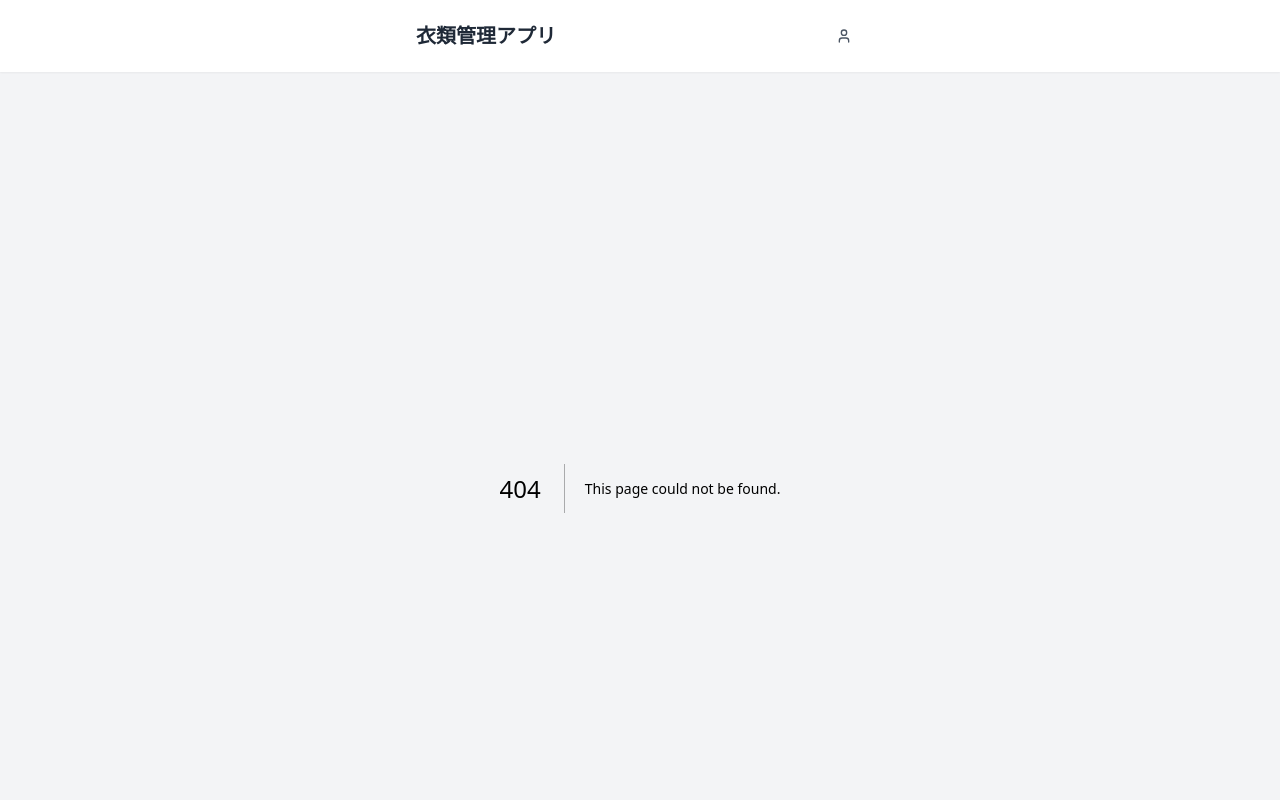
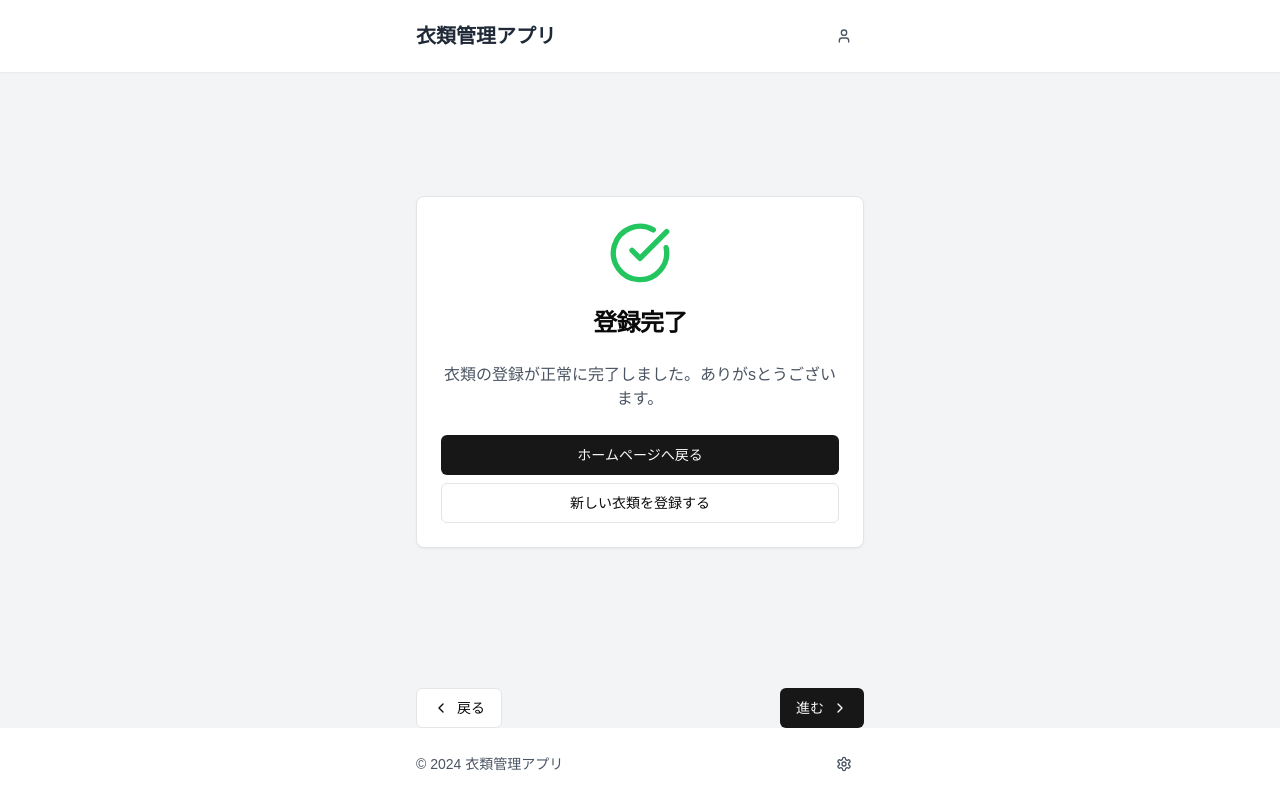
Before and after one commit to ririsow/stockMemo, a Next.js app in the folder stock_memo/: page /register/confirmation in a window 1280 px wide. Before the commit this address had no page. Shown: the top 800 px of the page. Built offline with nearby package versions, Linux system fonts and the light colour scheme.

Commit message:
登録完了画面仮実装

```diff
--- /dev/null
+++ b/stock_memo/src/app/register/confirmation/page.tsx
@@ -0,0 +1,43 @@
+'use client'
+
+import { useRouter } from 'next/navigation'
+import { Button } from "@/components/ui/button"
+import { Card, CardContent, CardFooter, CardHeader, CardTitle } from "@/components/ui/card"
+import { CheckCircle } from 'lucide-react'
+
+export default function RegistrationComplete() {
+  const router = useRouter()
+
+  return (
+    <div className="flex items-center justify-center bg-gray-100">
+      <Card className="w-full max-w-md">
+        <CardHeader className="text-center">
+          <div className="flex justify-center mb-4">
+            <CheckCircle className="w-16 h-16 text-green-500" />
+          </div>
+          <CardTitle className="text-2xl font-bold">登録完了</CardTitle>
+        </CardHeader>
+        <CardContent className="text-center">
+          <p className="text-gray-600">
+            衣類の登録が正常に完了しました。ありがsとうございます。
+          </p>
+        </CardContent>
+        <CardFooter className="flex flex-col space-y-2">
+          <Button
+            className="w-full"
+            onClick={() => router.push('/')}
+          >
+            ホームページへ戻る
+          </Button>
+          <Button
+            variant="outline"
+            className="w-full"
+            onClick={() => router.push('/register')}
+          >
+            新しい衣類を登録する
+          </Button>
+        </CardFooter>
+      </Card>
+    </div>
+  )
+}
--- a/stock_memo/src/app/register/page.tsx
+++ b/stock_memo/src/app/register/page.tsx
@@ -69,7 +69,7 @@ export default function Register() {
       })
 
       console.log('Document written with ID: ', docRef.id)
-      alert("衣類が正常に登録されました。")
+      // alert("衣類が正常に登録されました。")
 
       // Reset form
       setClothingName('')
```
